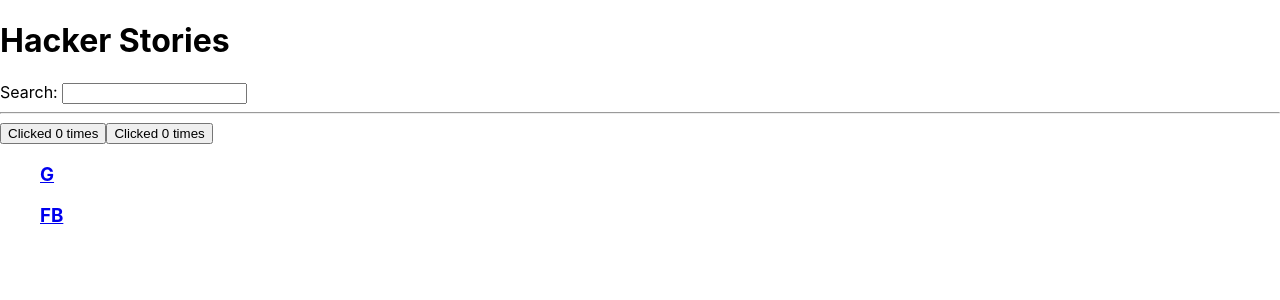
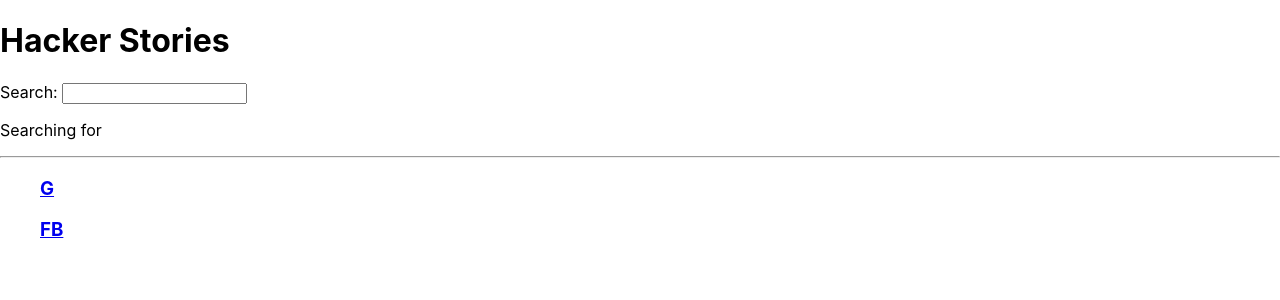
Before and after one commit to PMardo/hacker-stories, a React (Create React App) app: page / in a window 1280 px wide. Shown: the top 300 px of the page. Built offline with nearby package versions, Linux system fonts and the light colour scheme.

Commit message:
Remove count/state example

```diff
--- a/public/index.html
+++ b/public/index.html
@@ -29,6 +29,7 @@
   <body>
     <noscript>You need to enable JavaScript to run this app.</noscript>
     <div id="root"></div>
+    <div id="something"> </div>
     <!--
       This HTML file is a template.
       If you open it directly in the browser, you will see an empty page.
--- a/src/App.js
+++ b/src/App.js
@@ -1,50 +1,46 @@
 import { useState } from 'react';
 import './App.css';
 
-function MyButton({fun, count}) {
-  return (
-    <button onClick={fun}>Clicked {count} times</button>
-  )
-}
 
 const welcome = {
   name: 'World'
 }
 
-const myList = [{
-  title: 'G',
-  url: 'google.com',
-  objectID: 0},
-  {
-    title: 'FB',
-    url: 'facebook.com',
-    objectID: 1
-  }];
-
-  const myListItems = myList.map((item) => {
+const List = ({ items }) => {
+  return items.map((item) => {
     return (
       <div key={item.objectID}>
         <span><a href={item.url}><h3>{item.title}</h3></a></span>
       </div>
     );
   })
-function App() {
+}
 
-  let [count, setCount] = useState(0);
+const App = () =>  {
+  const stories =  [{
+    title: 'G',
+    url: 'google.com',
+    objectID: 0},
+    {
+      title: 'FB',
+      url: 'facebook.com',
+      objectID: 1
+    }];
 
-  function handleClick(){
-    setCount(count+1);
-  }
+  const [searchTerm, setSearchTerm] = useState('');
+
+  const handleChange = event => {
+    setSearchTerm(event.target.value)
+  };
 
   return (
     <>
       <h1>Hacker Stories</h1>
       <label htmlFor="search">Search: </label>
-      <input id="search" type="text" />
+      <input id="search" type="text" onChange={handleChange}/>
+      <p>Searching for <strong>{searchTerm}</strong></p>
       <hr />
-      <MyButton count={count} fun={handleClick} />
-      <MyButton count={count} fun={handleClick} />
-    <ul>{myListItems}</ul>
+    <ul><List items={stories}/></ul>
     </>
 );
 }
```
